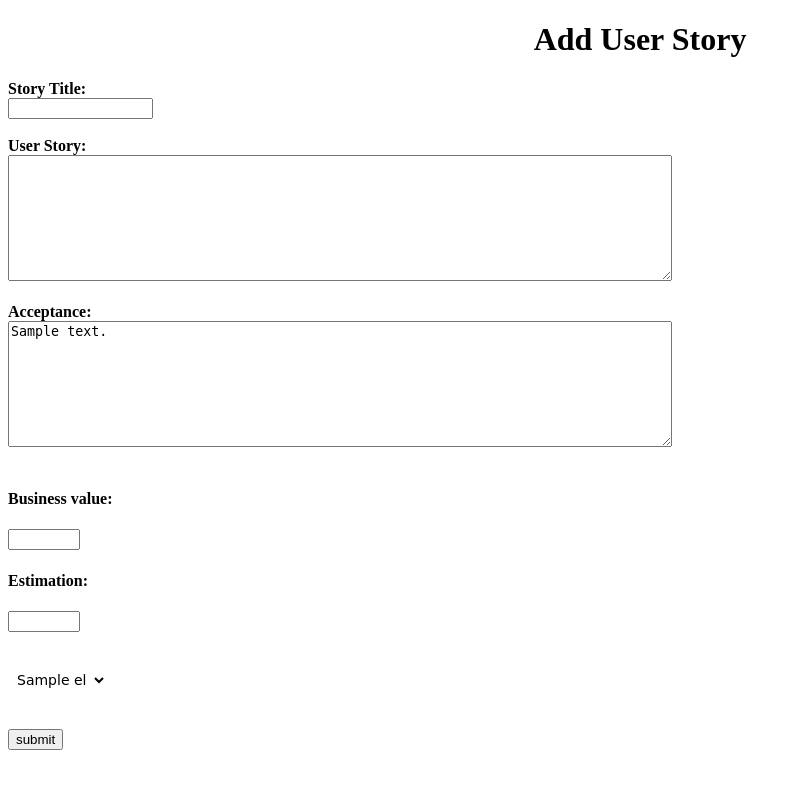
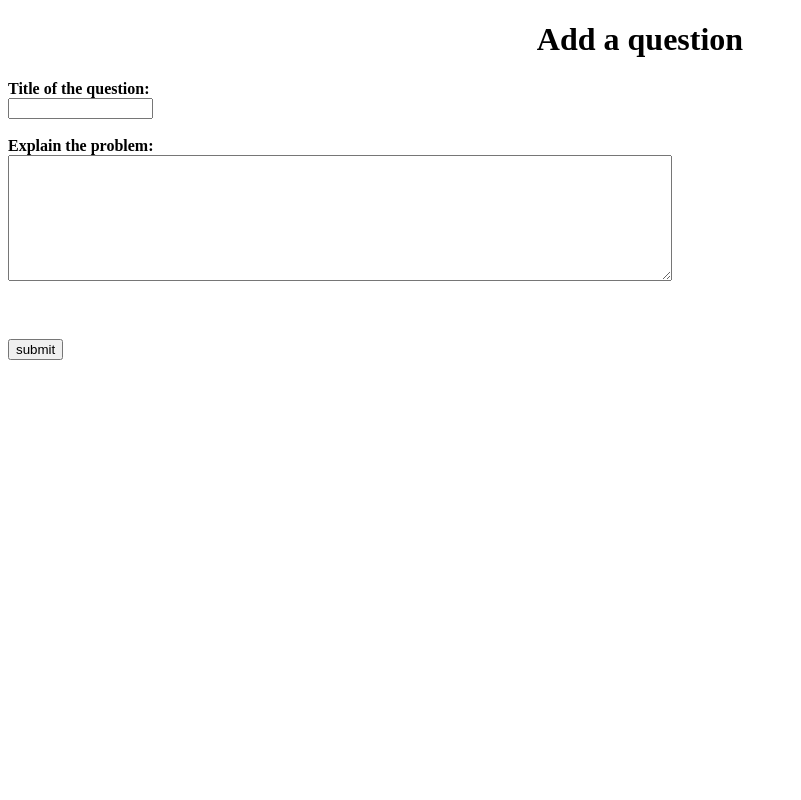
Before and after one commit to MateMiklos/AskMate, a Flask app: template templates/add.html in a window 1280 px wide. Shown: the whole page, without its empty margins (0-801 px from the left). Run offline with Flask 2, Linux system fonts and the light colour scheme; the template is opened without the code that fills it: most values are stand-ins (such as "Sample title", 1, 10 or a date in 2020).

Commit message:
Name-changes to fit current project

```diff
--- a/data_handler.py
+++ b/data_handler.py
@@ -10,10 +10,10 @@ header = ['ID', 'Submission Time', 'View Number', 'Vote Number', 'Title', 'Messa
 def get_all_user_story():
     with open(DATA_FILE_PATH) as csvfile:
         reader = csv.DictReader(csvfile, delimiter=',')
-        user_stories = []
+        questions = []
         for row in reader:
-            user_stories.append(row)
-    return user_stories
+            questions.append(row)
+    return questions
 
 
 
--- a/server.py
+++ b/server.py
@@ -7,24 +7,23 @@ app = Flask(__name__)
 @app.route('/')
 @app.route('/list')
 def route_list():
-    user_stories = data_handler.get_all_user_story()
+    questions = data_handler.get_all_user_story()
     header = data_handler.get_header()
-    print(user_stories)
-    return render_template("list.html", user_stories=user_stories, header=header)
+    return render_template("list.html", questions=questions, header=header)
 
 
-@app.route('/story', methods=['POST', 'GET'])
+@app.route('/add-question', methods=['POST', 'GET'])
 def user_story():
     if request.method == 'POST':
         user_storiezz = dict(request.form)
         data_handler.append_csv(user_storiezz)
         return redirect('/')
 
-    user_stories = data_handler.get_all_user_story()
+    questions = data_handler.get_all_user_story()
     header = data_handler.get_header()
     # statuses = data_handler.get_statuses()
     # id = data_handler.get_next_id()
-    return render_template('add.html', user_stories=user_stories, header=header, id=id)
+    return render_template('add.html', questions=questions, header=header, id=id)
 
 
 if __name__ == '__main__':
--- a/templates/add.html
+++ b/templates/add.html
@@ -3,40 +3,22 @@
 <html lang="en">
 <head>
     <meta charset="utf-8">
-    <title>Add User Story Super Sprinter 3000</title>
+    <title>Add a Question</title>
     <link rel="stylesheet" type="text/css" href="{{ url_for('static', filename='stylesheets/style.css') }}">
 </head>
 <body>
-<h1>Add User Story</h1>
-<form action="/story" method="POST">
-    <label for="story-input">Story Title:</label>
+<h1>Add a question</h1>
+<form action="/add-question" method="POST">
+    <label for="question_id">Title of the question:</label>
     <br>
     <input type="text" name="title" size="15"{{ note }}>
     <input type="text" name="id" value = "{{ id }}" hidden>
     <br><br>
-    <label for="user-story-input">User Story:</label>
+    <label for="problem_explanation">Explain the problem:</label>
     <br>
-    <textarea id="user-story-input" name="user_story" rows="8" cols="80"></textarea>
+    <textarea id="problem_explanation" name="question_id" rows="8" cols="80"></textarea>
     <br><br>
-    <label for="Acceptance-input">Acceptance:</label>
     <br>
-    <textarea id="Acceptance-input" name="acceptance_criteria" rows="8" cols="80">{{ note }}</textarea>
-    <br><br>
-    <label for="business"><h4>Business value:</h4></label><input id="business" min="100" max="1500" step="100"
-                                                                 name="business_value" type="number">
-    <label for="estimation"><h4>Estimation:</h4></label><input id="estimation" min="0.5" max="40" step="0.5"
-                                                               name="estimation" type="number">
-    <br><br>
-    {#    <input type="text" name="status" value="planning" hidden>#}
-
-    <p>
-        <select name="status" id="dropdown_status">
-            {% for element in statuses %}
-                <option {% if story is defined and story['status'] == element %} selected {% endif %}
-                                                                                 value="{{ element }}">{{ element }}</option>
-            {% endfor %}
-        </select>
-    </p>
     <br>
     <input type=submit value="submit">
 </form>
```
Also changed, not shown: templates/display.html (added, +15 -0 lines), templates/list.html (+4 -5 lines).
